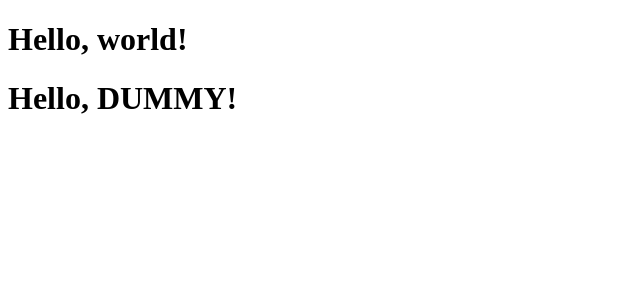
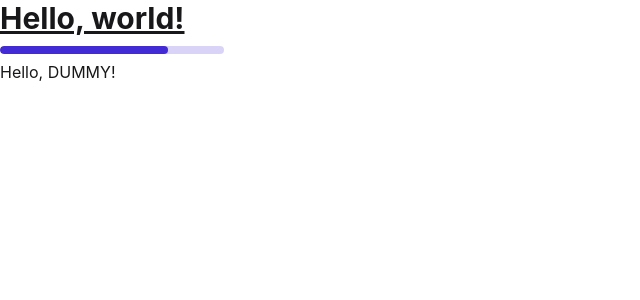
Before and after one commit to mezeitamas/react-typescript-boilerplate, a React (Vite) app: page / in a window 1280 px wide. Shown: the top 300 px of the page, without its empty margins (0-640 px from the left). Built offline with nearby package versions, Linux system fonts and the light colour scheme.

Commit message:
feat: add daisyui

```diff
--- a/package.json
+++ b/package.json
@@ -45,16 +45,21 @@
         "@rsbuild/core": "1.4.16",
         "@rsbuild/plugin-react": "1.3.5",
         "@rsdoctor/rspack-plugin": "1.2.3",
+        "@tailwindcss/postcss": "4.1.12",
         "@types/jest": "30.0.0",
         "@types/react": "19.1.11",
         "@types/react-dom": "19.1.7",
+        "daisyui": "5.0.50",
         "eslint": "9.34.0",
         "eslint-plugin-babel": "5.3.1",
         "eslint-plugin-react": "7.37.5",
         "jest": "30.0.5",
         "jest-environment-jsdom": "30.0.5",
+        "postcss": "8.5.6",
+        "postcss-loader": "8.1.1",
         "prettier": "3.6.2",
         "rimraf": "6.0.1",
+        "tailwindcss": "4.1.12",
         "typescript": "5.9.2",
         "typescript-eslint": "8.40.0"
     }
--- /dev/null
+++ b/postcss.config.js
@@ -0,0 +1,5 @@
+export default {
+    plugins: {
+        '@tailwindcss/postcss': {}
+    }
+};
--- a/rsbuild.config.ts
+++ b/rsbuild.config.ts
@@ -6,6 +6,16 @@ export default defineConfig({
     plugins: [pluginReact()],
     html: {
         template: './src/index.html'
+    },
+    // @ts-expect-error: accodring to the documentation it is correct
+    module: {
+        rules: [
+            {
+                test: /\.css$/,
+                use: ['postcss-loader'],
+                type: 'css'
+            }
+        ]
     },
     tools: {
         rspack(config, { appendPlugins }) {
--- /dev/null
+++ b/src/app/App.css
@@ -0,0 +1,2 @@
+@import 'tailwindcss';
+@plugin "daisyui";
--- a/src/app/App.tsx
+++ b/src/app/App.tsx
@@ -3,10 +3,18 @@ import type { FunctionComponent, ReactElement } from 'react';
 
 import { Dummy } from '@/shared';
 
+import './App.css';
+
 const App: FunctionComponent = (): ReactElement => {
     return (
         <main role="main">
-            <h1>Hello, world!</h1>
+            <h1 className="text-3xl font-bold underline">Hello, world!</h1>
+
+            <progress
+                className="progress progress-primary w-56"
+                value={75}
+                max="100"
+            />
 
             <Dummy
                 name="Dummy"
```
Also changed, not shown: 1 other file (tests, documents, lock files or other folders).
